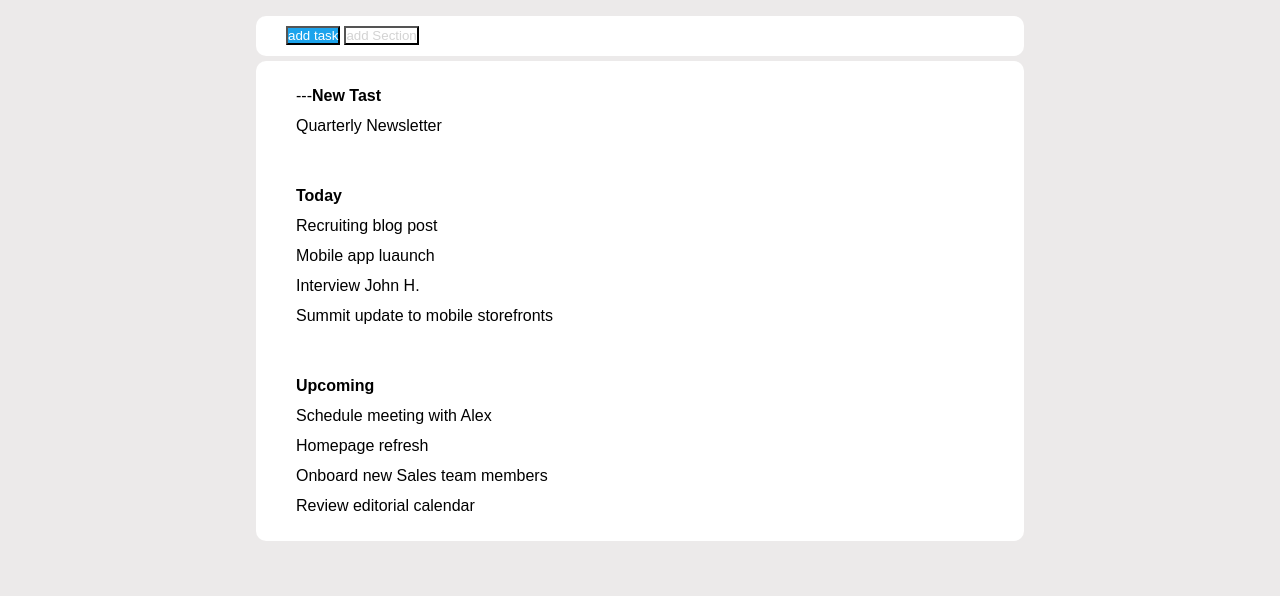
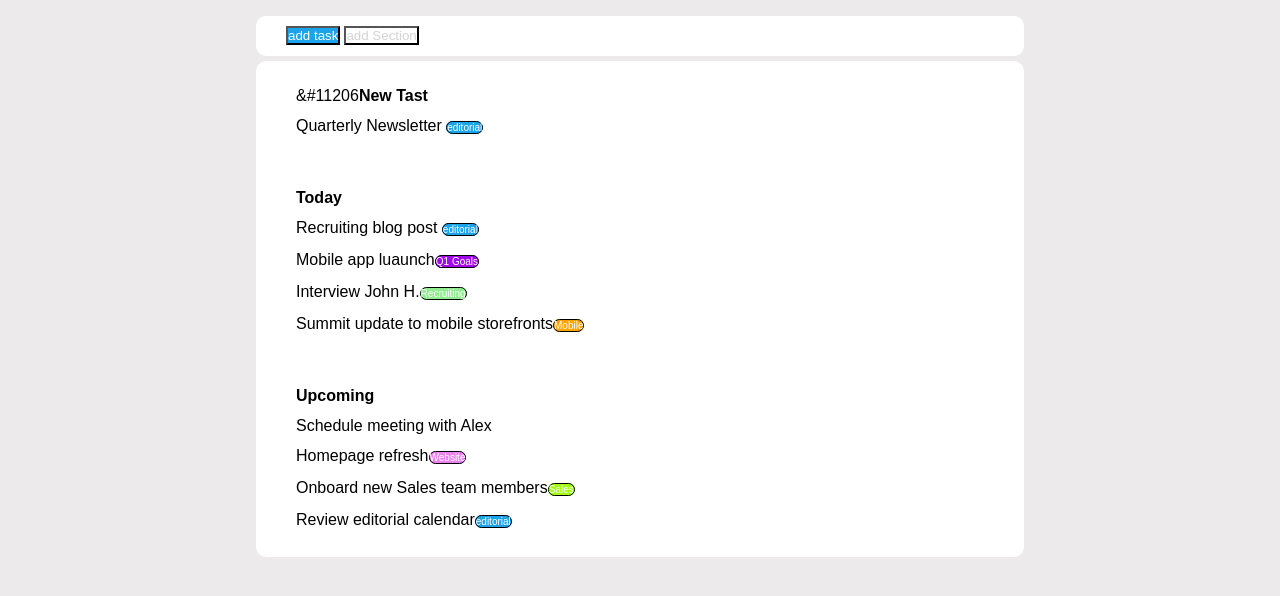
Before and after one commit to giuseppemaisto/html-css-toboolist, a plain HTML site: page index.html in a window 1280 px wide. Shown: the part 64-660 px from the top of the page. Drawn offline with Linux system fonts and the light colour scheme.

Commit message:
added border radius

```diff
--- a/css/style.css
+++ b/css/style.css
@@ -63,7 +63,46 @@ ul{
     list-style-type: none;
     line-height: 30px;
 }
-.done:before{
-    content: '---';
+.done::before{
+    content:"&#11206";
 
 }
+
+.cerchio{
+    font-size: 10px;
+    border: 1px solid black;  border-radius: 10px;
+    background-color: rgb(27, 163, 236);
+    color: white;
+}
+.cerchio_violet{
+    font-size: 10px;
+    border: 1px solid black;  border-radius: 10px;
+    background-color:rgb(162, 10, 233);
+    color: white;
+
+}
+.cerchio_green{
+    font-size: 10px;
+    border: 1px solid black;  border-radius: 10px;
+    background-color:lightgreen;
+    color: white;
+}
+
+.cerchio_orange{
+    font-size: 10px;
+    border: 1px solid black;  border-radius: 10px;
+    background-color:orange;
+    color: white;
+}
+.cerchio_2{
+    font-size: 10px;
+    border: 1px solid black;  border-radius: 10px;
+    background-color:violet;
+    color: white;
+}
+.cerchio_lightgreen{
+    font-size: 10px;
+    border: 1px solid black;  border-radius: 10px;
+    background-color:rgb(163, 255, 16);
+    color: white;
+}
--- a/index.html
+++ b/index.html
@@ -30,24 +30,24 @@
             <div class="elenco">
               <ul>
                 <li class="done"><strong>New Tast</strong></li>
-                <li>Quarterly Newsletter</li>
+                <li>Quarterly Newsletter <span class="cerchio">editorial</span></li>
 
               </ul>
 
               <ul>
                 <li><strong>Today</strong></li>
-                <li>Recruiting blog post</li>
-                <li>Mobile app luaunch</li>
-                <li>Interview John H.</li>
-                <li>Summit update to mobile storefronts</li>
+                <li>Recruiting blog post <span class="cerchio">editorial</span></li>
+                <li>Mobile app luaunch<span class="cerchio_violet">Q1 Goals</span></li>
+                <li>Interview John H.<span class="cerchio_green">Recruiting</span></li>
+                <li>Summit update to mobile storefronts<span class="cerchio_orange">Mobile</span></li>
               </ul>
 
               <ul>
                 <li><strong>Upcoming</strong></li>
                 <li>Schedule meeting with Alex</li>
-                <li>Homepage refresh</li>
-                <li>Onboard new Sales team members</li>
-                <li>Review editorial calendar</li>
+                <li>Homepage refresh<span class="cerchio_2">Website</span></li>
+                <li>Onboard new Sales team members<span class="cerchio_lightgreen">Sales</span></li>
+                <li>Review editorial calendar<span class="cerchio">editorial</span></li>
 
               </ul>
             </div>
```
